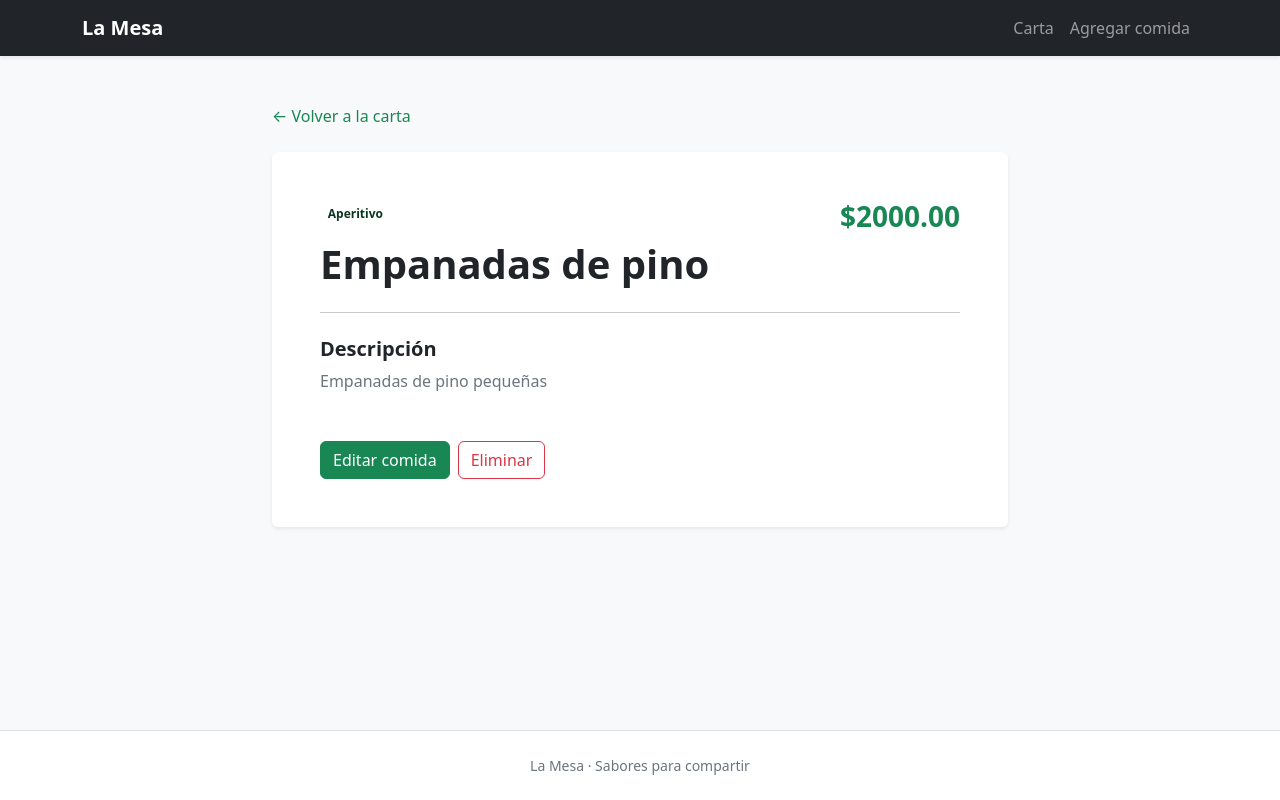
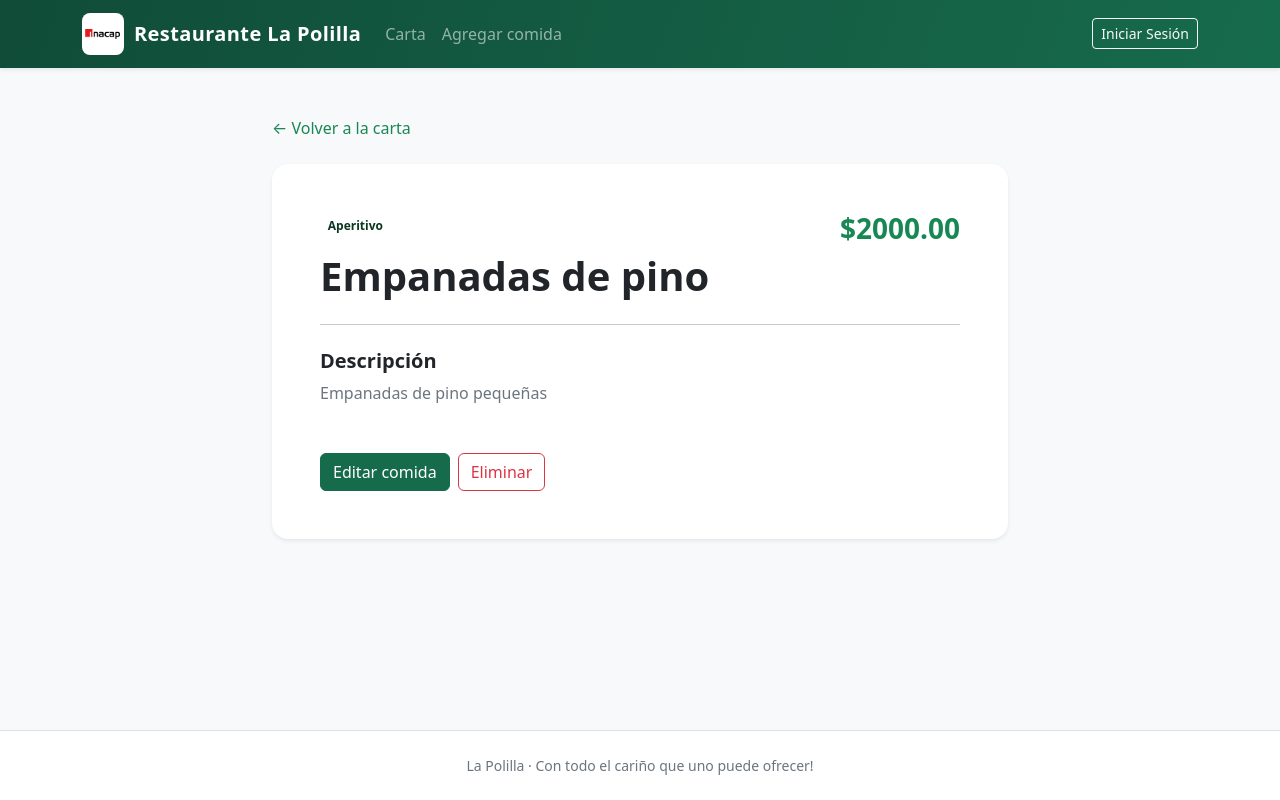
Before and after one commit to Pancho567376/Restaurante, a Django app: page /comidas/5/ in a window 1280 px wide. Run offline with Django 5.2, Linux system fonts and the light colour scheme; data comes from the database, SQL or seed files in the repository; both versions use the stored data as it was after the commit.

Commit message:
feat: seguridad, autenticacion, feedback y estaticos

```diff
--- a/Menu/Templates/base.html
+++ b/Menu/Templates/base.html
@@ -1,27 +1,65 @@
+{% load static %}
 <!doctype html>
 <html lang="es">
 <head>
     <meta charset="utf-8">
     <meta name="viewport" content="width=device-width, initial-scale=1">
     <meta name="description" content="Carta y gestión de comidas del restaurante">
-    <title>{% block title %}La Mesa{% endblock %}</title>
+    <title>{% block title %}Restaurante La Polilla{% endblock %}</title>
     <link href="https://cdn.jsdelivr.net/npm/bootstrap@5.3.3/dist/css/bootstrap.min.css" rel="stylesheet">
+    <link href="https://cdn.jsdelivr.net/npm/bootstrap-icons@1.11.3/font/bootstrap-icons.min.css" rel="stylesheet">
+    <link href="{% static 'css/custom.css' %}" rel="stylesheet">
 </head>
 <body class="bg-light d-flex flex-column min-vh-100">
     <nav class="navbar navbar-expand-lg navbar-dark bg-dark shadow-sm">
         <div class="container">
-            <a class="navbar-brand fw-bold" href="{% url 'comida_list' %}">La Mesa</a>
+            <a class="navbar-brand fw-bold" href="{% url 'comida_list' %}">
+                <img src="{% static 'img/logoinacap.png' %}" alt="INACAP">
+                <span>Restaurante La Polilla</span>
+            </a>
             <button class="navbar-toggler" type="button" data-bs-toggle="collapse" data-bs-target="#navbarContent" aria-controls="navbarContent" aria-expanded="false" aria-label="Abrir navegación">
                 <span class="navbar-toggler-icon"></span>
             </button>
             <div class="collapse navbar-collapse" id="navbarContent">
-                <div class="navbar-nav ms-auto">
-                    <a class="nav-link" href="{% url 'comida_list' %}">Carta</a>
-                    <a class="nav-link" href="{% url 'comida_create' %}">Agregar comida</a>
-                </div>
+                <ul class="navbar-nav me-auto">
+                    <li class="nav-item">
+                        <a class="nav-link" href="{% url 'comida_list' %}">Carta</a>
+                    </li>
+                    <li class="nav-item">
+                        <a class="nav-link" href="{% url 'comida_create' %}">Agregar comida</a>
+                    </li>
+                </ul>
+                <ul class="navbar-nav ms-auto align-items-lg-center gap-2">
+                    {% if user.is_authenticated %}
+                        <li class="nav-item">
+                            <span class="nav-link text-light me-lg-3"><i class="bi bi-person-circle" aria-hidden="true"></i> {{ user.username }}</span>
+                        </li>
+                        <li class="nav-item">
+                            <form action="{% url 'logout' %}" method="post" class="d-inline">
+                                {% csrf_token %}
+                                <button type="submit" class="btn btn-outline-light btn-sm">Cerrar Sesión</button>
+                            </form>
+                        </li>
+                    {% else %}
+                        <li class="nav-item">
+                            <a class="btn btn-outline-light btn-sm" href="{% url 'login' %}">Iniciar Sesión</a>
+                        </li>
+                    {% endif %}
+                </ul>
             </div>
         </div>
     </nav>
+
+    {% if messages %}
+        <div class="container mt-3">
+            {% for message in messages %}
+                <div class="alert alert-{{ message.tags }} alert-dismissible fade show shadow-sm" role="alert">
+                    <i class="bi bi-info-circle-fill me-2"></i> {{ message }}
+                    <button type="button" class="btn-close" data-bs-dismiss="alert" aria-label="Close"></button>
+                </div>
+            {% endfor %}
+        </div>
+    {% endif %}
 
     <main class="container py-5 flex-grow-1">
         {% block content %}{% endblock %}
@@ -29,7 +67,7 @@
 
     <footer class="bg-white border-top py-4">
         <div class="container text-center text-secondary small">
-            La Mesa · Sabores para compartir
+            La Polilla · Con todo el cariño que uno puede ofrecer!
         </div>
     </footer>
 
--- a/Menu/views.py
+++ b/Menu/views.py
@@ -2,6 +2,9 @@ from django.shortcuts import render, get_object_or_404
 from django.urls import reverse_lazy
 from django.views.generic import DetailView, ListView, CreateView, UpdateView, DeleteView
 from .models import Comida
+from django.contrib.auth.mixins import LoginRequiredMixin
+from django.contrib.messages.views import SuccessMessageMixin
+from django.contrib import messages
 
 class ComidaDetailView(DetailView):
     model = Comida
@@ -15,19 +18,33 @@ class ComidaListView(ListView):
     def get_queryset(self):
         return Comida.objects.select_related('categoria').all()
 
-class ComidaCreateView(CreateView):
+class ComidaCreateView(SuccessMessageMixin, LoginRequiredMixin, CreateView):
     model = Comida
     template_name = 'comida_form.html'
     fields = ['nombre', 'descripcion', 'precio', 'categoria']
     success_url = reverse_lazy('comida_list')
+    success_message = 'Comida creada exitosamente.'
 
-class ComidaUpdateView(UpdateView):
+class ComidaUpdateView(SuccessMessageMixin, LoginRequiredMixin, UpdateView):
     model = Comida
     template_name = 'comida_form.html'
     fields = ['nombre', 'descripcion', 'precio', 'categoria']
     success_url = reverse_lazy('comida_list')
+    success_message = 'Comida actualizada exitosamente.'
 
-class ComidaDeleteView(DeleteView):
+class ComidaDeleteView(LoginRequiredMixin, DeleteView):
     model = Comida
     template_name = 'comida_confirm_delete.html'
     success_url = reverse_lazy('comida_list')
+
+    def delete(self, request, *args, **kwargs):
+        self.object = self.get_object()
+        messages.success(request, f'La comida "{self.object.nombre}" ha sido eliminada exitosamente.')
+        response = super().delete(request, *args, **kwargs)
+
+def detalle_comida(request, id):
+    comida = get_object_or_404(Comida, id=id)
+    contexto = {
+        'comida': comida
+    }
+    return render(request, 'templates/comida_detail.html', contexto)
--- a/Restaurante_Polilla/urls.py
+++ b/Restaurante_Polilla/urls.py
@@ -15,8 +15,9 @@ Including another URLconf
     2. Add a URL to urlpatterns:  path('blog/', include('blog.urls'))
 """
 from django.contrib import admin
-from django.urls import path
+from django.urls import path, include
 from Menu.views import ComidaDetailView, ComidaListView, ComidaCreateView, ComidaUpdateView, ComidaDeleteView
+from django.contrib.auth import views as auth_views
 
 urlpatterns = [
     path('admin/', admin.site.urls),
@@ -25,5 +26,7 @@ urlpatterns = [
     path('comidas/', ComidaListView.as_view(), name='comida_list'),
     path('comidas/create/', ComidaCreateView.as_view(), name='comida_create'),
     path('comidas/<int:pk>/update/', ComidaUpdateView.as_view(), name='comida_update'),
-    path('comidas/<int:pk>/delete/', ComidaDeleteView.as_view(), name='comida_delete')
+    path('comidas/<int:pk>/delete/', ComidaDeleteView.as_view(), name='comida_delete'),
+    path('login/', auth_views.LoginView.as_view(template_name='registration/login.html'), name='login'),
+    path('logout/', auth_views.LogoutView.as_view(), name='logout'),
 ]
--- /dev/null
+++ b/static/css/custom.css
@@ -0,0 +1,79 @@
+:root {
+    --restaurant-green: #176b4d;
+    --restaurant-green-dark: #104c38;
+    --restaurant-cream: #f7f8f4;
+}
+
+body {
+    background-color: var(--restaurant-cream) !important;
+}
+
+.navbar.navbar-dark.bg-dark {
+    background: linear-gradient(110deg, var(--restaurant-green-dark), var(--restaurant-green)) !important;
+}
+
+.navbar-brand {
+    display: inline-flex;
+    align-items: center;
+    gap: 0.65rem;
+    letter-spacing: 0.02em;
+}
+
+.navbar-brand img {
+    width: 2.6rem;
+    height: 2.6rem;
+    padding: 0.2rem;
+    object-fit: contain;
+    background-color: #fff;
+    border-radius: 0.5rem;
+}
+
+.navbar .nav-link {
+    transition: color 160ms ease, opacity 160ms ease;
+}
+
+.navbar .nav-link:hover,
+.navbar .nav-link:focus-visible {
+    color: #d7f0df;
+}
+
+.card {
+    border-radius: 1rem;
+}
+
+.card.shadow-sm {
+    transition: transform 180ms ease, box-shadow 180ms ease;
+}
+
+.card.shadow-sm:hover {
+    transform: translateY(-2px);
+    box-shadow: 0 0.75rem 1.75rem rgb(24 52 38 / 10%) !important;
+}
+
+.form-control:focus,
+.form-select:focus {
+    border-color: var(--restaurant-green);
+    box-shadow: 0 0 0 0.2rem rgb(23 107 77 / 15%);
+}
+
+.btn-success {
+    --bs-btn-bg: var(--restaurant-green);
+    --bs-btn-border-color: var(--restaurant-green);
+    --bs-btn-hover-bg: var(--restaurant-green-dark);
+    --bs-btn-hover-border-color: var(--restaurant-green-dark);
+    --bs-btn-active-bg: var(--restaurant-green-dark);
+    --bs-btn-active-border-color: var(--restaurant-green-dark);
+}
+
+footer {
+    margin-top: 2rem;
+}
+
+@media (prefers-reduced-motion: reduce) {
+    *,
+    *::before,
+    *::after {
+        scroll-behavior: auto !important;
+        transition-duration: 0.01ms !important;
+    }
+}
```
Also changed, not shown: Menu/Templates/registration/login.html (added, +25 -0 lines), Restaurante_Polilla/settings.py (+11 -2 lines), db.sqlite3, static/img/logoinacap.png (added), static/js/main.js (added).
